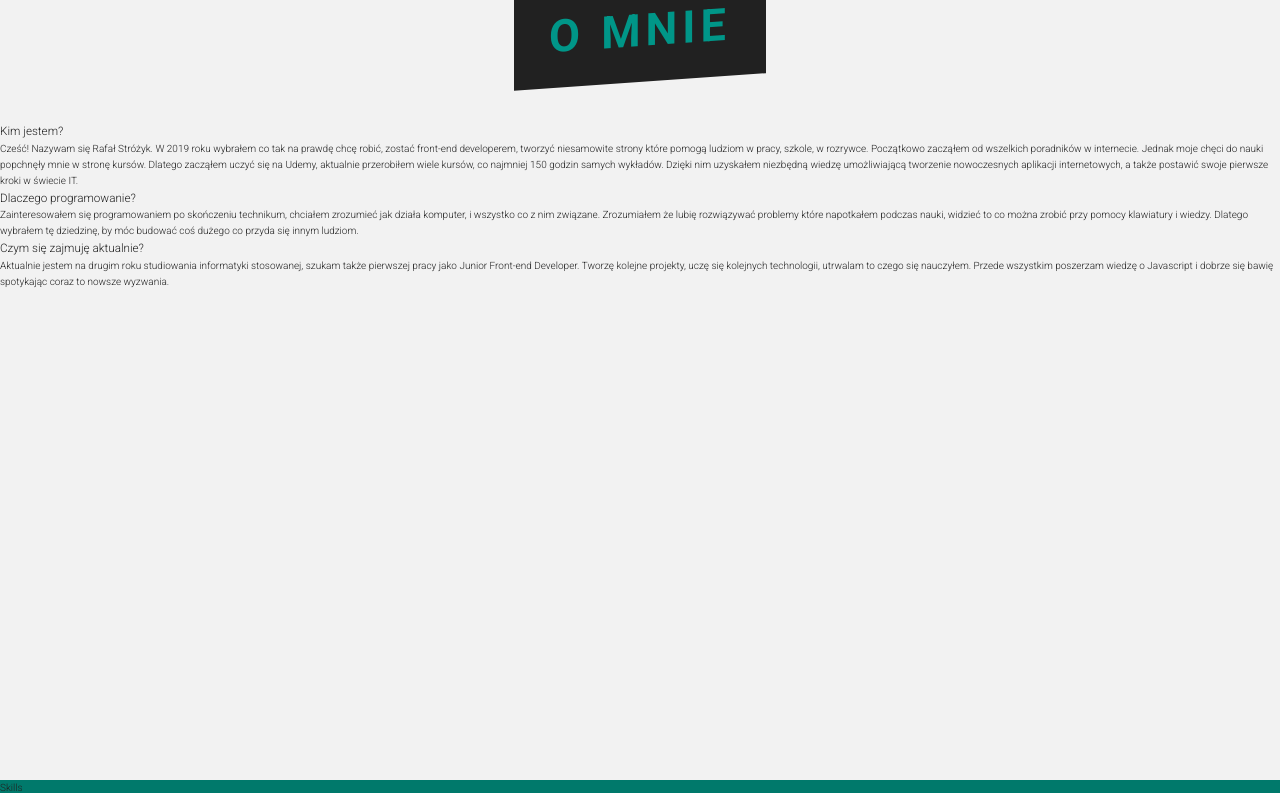
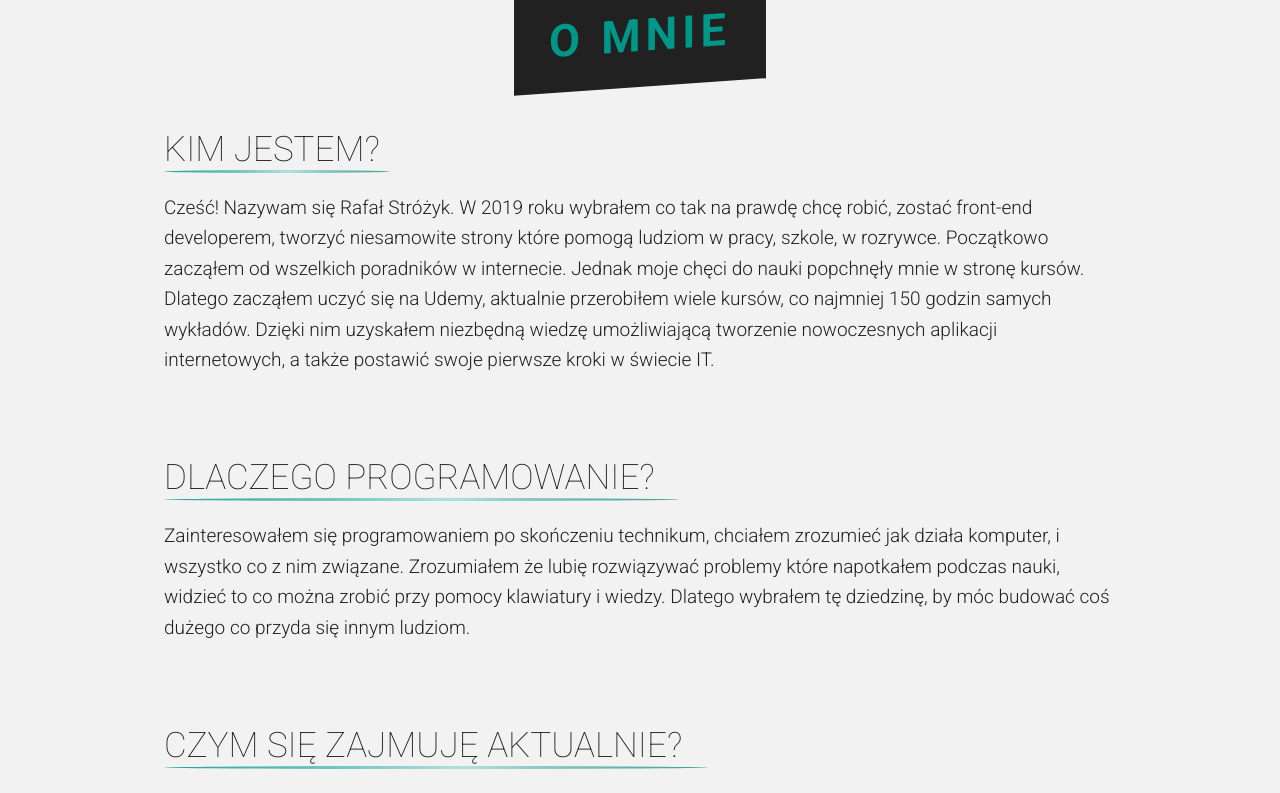
Before and after one commit to rafalstrozyk/portfolio_v2, a React (Create React App) app: page / in a window 1280 px wide. Shown: the part 900-1693 px from the top of the page. Built offline with nearby package versions, Linux system fonts and the light colour scheme.

Commit message:
Main 01
Main first design, add h3 styling and amendments h2_v1

```diff
--- a/src/components/Headers/h2_v1/h2_v1.style.js
+++ b/src/components/Headers/h2_v1/h2_v1.style.js
@@ -16,6 +16,4 @@ export const H2TitleStyled = styled.h2 `
 	& > * {
 		transform: skewY(4deg);
     }
-
-    margin: 4rem 0;
 `
--- /dev/null
+++ b/src/components/Headers/h3_v1/h3_v1.js
@@ -0,0 +1,11 @@
+import React from 'react';
+
+import {H3TitleStyled} from './h3_v1.style';
+
+const H3 = (props) => (
+    <H3TitleStyled>
+        {props.children}
+    </H3TitleStyled>
+);
+
+export default H3;
--- /dev/null
+++ b/src/components/Headers/h3_v1/h3_v1.style.js
@@ -0,0 +1,37 @@
+import styled, {keyframes} from 'styled-components';
+
+export const backgroundAnimation = keyframes`
+	0% {
+		background-position: 0% 50%;
+	}
+	50% {
+		background-position: 100% 50%;
+	}
+	100% {
+		background-position: 0% 50%;
+	}
+
+`
+
+export const H3TitleStyled = styled.h3`
+    font-size: 3.5rem;
+    font-weight: 100;
+    text-transform: uppercase;
+    position: relative;
+    width: max-content;
+
+    &:after {
+			content: '';
+			position: absolute;
+			bottom: 5px;
+            border-radius: 50%;
+            width: 105%;
+			left: 0;
+			right: 0;
+			height: 3px;
+            background: linear-gradient(-45deg, #00796b, #b2dfdb, #009688, #fff);
+	        background-size: 200% 200%;
+			/* background: ${({theme}) => theme.primaryColor}; */
+            animation: ${backgroundAnimation} 5s ease infinite;
+    }
+`
--- a/src/containers/Main/Main.js
+++ b/src/containers/Main/Main.js
@@ -2,12 +2,13 @@ import React from 'react';
 
 import { MainSectionStyled } from './Main.style';
 import SecondTitle from '../../components/Headers/h2_v1/h2_v1';
+import DescriptionTitle from '../../components/Headers/h3_v1/h3_v1';
 
 const Main = () => (
 	<MainSectionStyled id='sectionMain'>
 		<SecondTitle>O mnie</SecondTitle>
 		<div>
-			<h3>Kim jestem?</h3>
+			<DescriptionTitle>Kim jestem?</DescriptionTitle>
 
 			<p>
 				Cześć! Nazywam się Rafał Stróżyk. W 2019 roku wybrałem co tak na prawdę
@@ -22,7 +23,7 @@ const Main = () => (
 			</p>
 		</div>
 		<div>
-			<h3>Dlaczego programowanie?</h3>
+			<DescriptionTitle>Dlaczego programowanie?</DescriptionTitle>
 			<p>
 				Zainteresowałem się programowaniem po skończeniu technikum, chciałem
 				zrozumieć jak działa komputer, i wszystko co z nim związane. Zrozumiałem
@@ -32,7 +33,7 @@ const Main = () => (
 			</p>
 		</div>
 		<div>
-			<h3>Czym się zajmuję aktualnie?</h3>
+			<DescriptionTitle>Czym się zajmuję aktualnie?</DescriptionTitle>
 			<p>
 				Aktualnie jestem na drugim roku studiowania informatyki stosowanej,
 				szukam także pierwszej pracy jako Junior Front-end Developer. Tworzę
--- a/src/containers/Main/Main.style.js
+++ b/src/containers/Main/Main.style.js
@@ -2,8 +2,25 @@ import styled from 'styled-components';
 
 export const MainSectionStyled = styled.section `
     background-color: ${({theme}) => theme.backColor};
-    height: 105vh;
+    height: 100%;
     display: flex;
     flex-direction: column;
+    align-items: center;
+
+    & div {
+        width: 80%;
+        margin-top: 3.5rem;
+
+        &:not(:last-child) {
+            margin-bottom: 4rem;
+        }
+
+        & p {
+                margin-top: 1.5rem;
+                font-size: 1.9rem;
+            }
+    }
+
+    padding: 4.5rem;
 
 `
```
